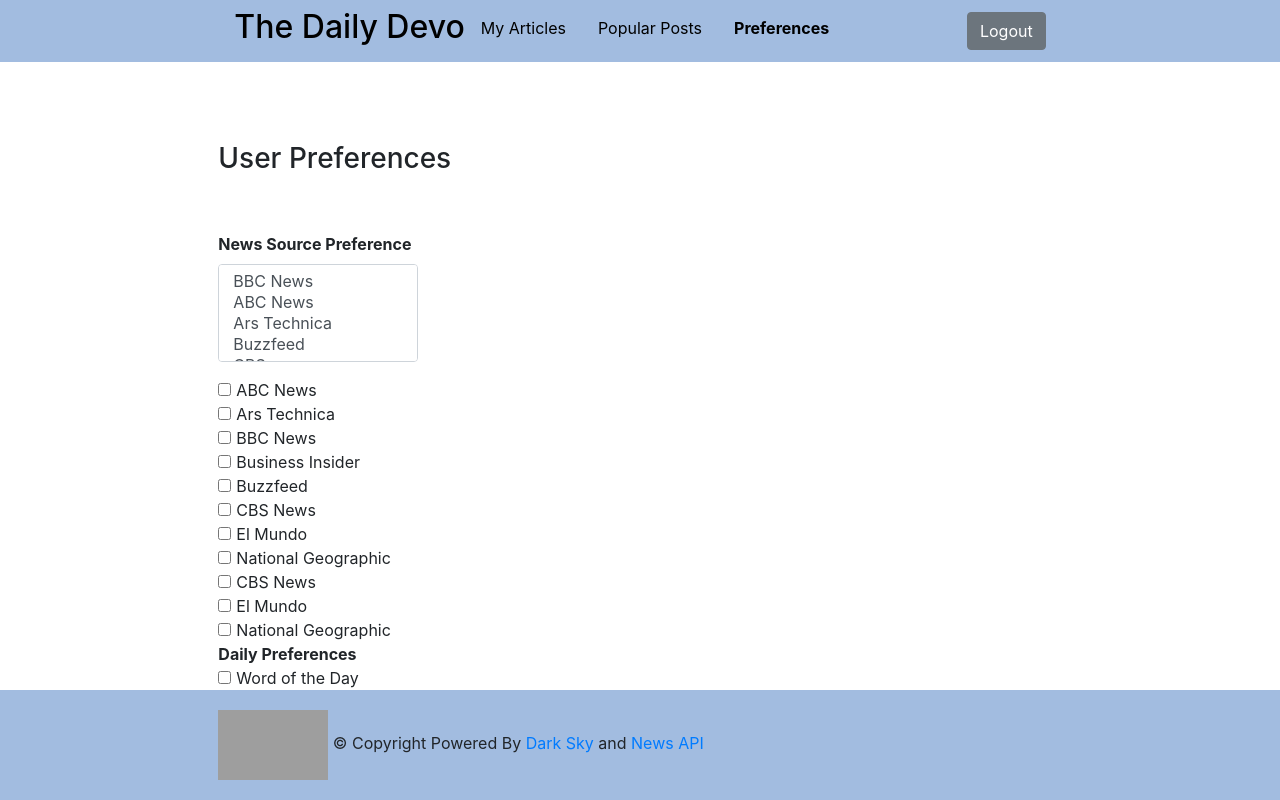
After one commit to tlee8/BATTery, a Flask app: page /preferences in a window 1280 px wide. The commit adds this page. Run offline with Flask 2, Linux system fonts and the light colour scheme; parts of the project's set-up code (start-up, migrations or seed data) failed here and were passed over; some libraries are stand-ins or nearby versions; grey boxes are pictures that could not be loaded.

Commit message:
made perferences page

```diff
--- a/app.py
+++ b/app.py
@@ -103,7 +103,9 @@ def popposts():
 def mystuff():
     return render_template("mystuff.html", myart = True)
 
-
+@app.route("/preferences")
+def preferences():
+    return render_template("preferences.html", pref = True)
 
 if __name__== "__main__":
     app.debug = True
--- a/templates/home.html
+++ b/templates/home.html
@@ -35,6 +35,21 @@
 
   <li class="nav-item">
     <a class="nav-link" style = "color:black"  href="/popularposts">Popular Posts</a>
+  </li>
+
+  {%endif%}
+
+
+  {%if pref%}
+
+  <li class="nav-item">
+    <a class="nav-link" style = "color:black" href="/preferences"><b>Preferences</b></a>
+  </li>
+
+  {%else%}
+
+  <li class="nav-item">
+    <a class="nav-link" style = "color:black"  href="/preferences">Preferences</a>
   </li>
 
   {%endif%}
--- /dev/null
+++ b/templates/preferences.html
@@ -0,0 +1,100 @@
+{%extends "home.html"%}
+
+{%block title%} User Preferences {%endblock%}
+
+{%block body%}
+
+<h3> User Preferences </h3><br><br>
+
+<div class="form-group" style="width:200px">
+    <label for="NewsPref"><b>News Source Preference</b></label>
+    <select multiple class="form-control" id="NewsPref">
+      <option>BBC News</option>
+      <option>ABC News</option>
+      <option>Ars Technica</option>
+      <option>Buzzfeed</option>
+      <option>CBS</option>
+      <option>Business Insider</option>
+      <option>El Mundo</option>
+      <option>National Geographic</option>
+      <option>New York Times</option>
+      <option>Washington Post</option>
+    </select>
+  </div>
+
+  <div class="form-check form-check-inline">
+    <input class="form-check-input" type="checkbox" id="abc-news" value="abc-news">
+    <label class="form-check-label" for="abc-news">ABC News</label>
+  </div><br>
+
+  <div class="form-check form-check-inline">
+    <input class="form-check-input" type="checkbox" id="ars-technica" value="ars-technica">
+    <label class="form-check-label" for="ars-technica">Ars Technica</label>
+  </div><br>
+
+  <div class="form-check form-check-inline">
+    <input class="form-check-input" type="checkbox" id="bbc-news" value="bbc-news">
+    <label class="form-check-label" for="bbc-news">BBC News</label>
+  </div><br>
+
+  <div class="form-check form-check-inline">
+    <input class="form-check-input" type="checkbox" id="business-insider" value="business-insider">
+    <label class="form-check-label" for="business-insider">Business Insider</label>
+  </div><br>
+
+  <div class="form-check form-check-inline">
+    <input class="form-check-input" type="checkbox" id="buzzfeed" value="buzzfeed">
+    <label class="form-check-label" for="buzzfeed">Buzzfeed</label>
+  </div><br>
+
+  <div class="form-check form-check-inline">
+    <input class="form-check-input" type="checkbox" id="cbs-news" value="cbs-news">
+    <label class="form-check-label" for="cbs-news">CBS News</label>
+  </div><br>
+
+  <div class="form-check form-check-inline">
+    <input class="form-check-input" type="checkbox" id="el-mundo" value="el-mundo">
+    <label class="form-check-label" for="el-mundo">El Mundo</label>
+  </div><br>
+
+  <div class="form-check form-check-inline">
+    <input class="form-check-input" type="checkbox" id="national-geographic" value="national-geographic">
+    <label class="form-check-label" for="national-geographic">National Geographic</label>
+  </div><br>
+
+  <div class="form-check form-check-inline">
+    <input class="form-check-input" type="checkbox" id="cbs-news" value="cbs-news">
+    <label class="form-check-label" for="cbs-news">CBS News</label>
+  </div><br>
+
+  <div class="form-check form-check-inline">
+    <input class="form-check-input" type="checkbox" id="el-mundo" value="el-mundo">
+    <label class="form-check-label" for="el-mundo">El Mundo</label>
+  </div><br>
+
+  <div class="form-check form-check-inline">
+    <input class="form-check-input" type="checkbox" id="national-geographic" value="national-geographic">
+    <label class="form-check-label" for="national-geographic">National Geographic</label>
+  </div><br>
+
+
+
+
+
+
+<b>Daily Preferences</b><br>
+<div class="form-check form-check-inline">
+  <input class="form-check-input" type="checkbox" id="Word" value="Word">
+  <label class="form-check-label" for="Word">Word of the Day</label>
+</div><br>
+
+<div class="form-check form-check-inline">
+  <input class="form-check-input" type="checkbox" id="Weather" value="Weather">
+  <label class="form-check-label" for="Word">Weather</label>
+</div><br>
+
+<div class="form-check form-check-inline">
+  <input class="form-check-input" type="checkbox" id="Date" value="Date">
+  <label class="form-check-label" for="Word">Date Fact</label>
+</div><br>
+{%endblock%}
```
